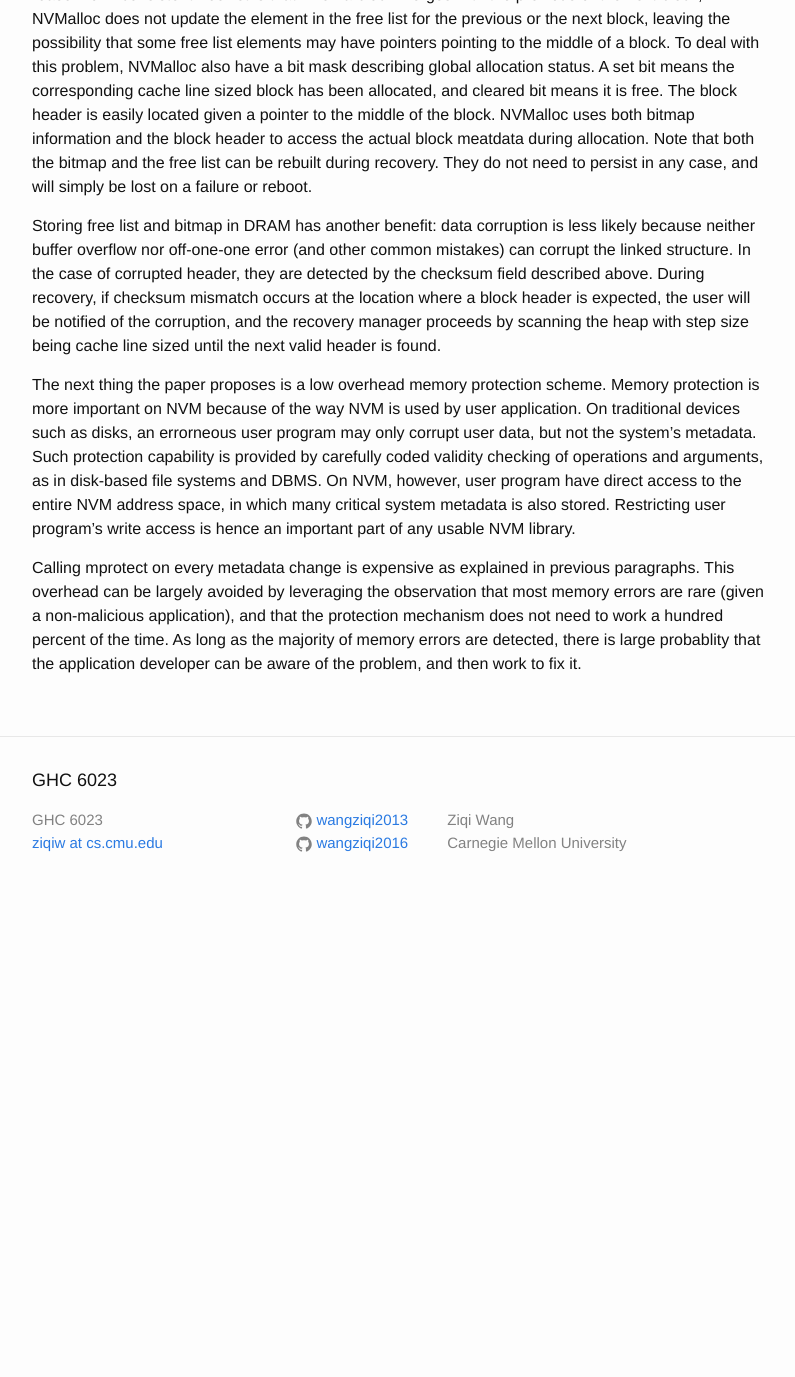
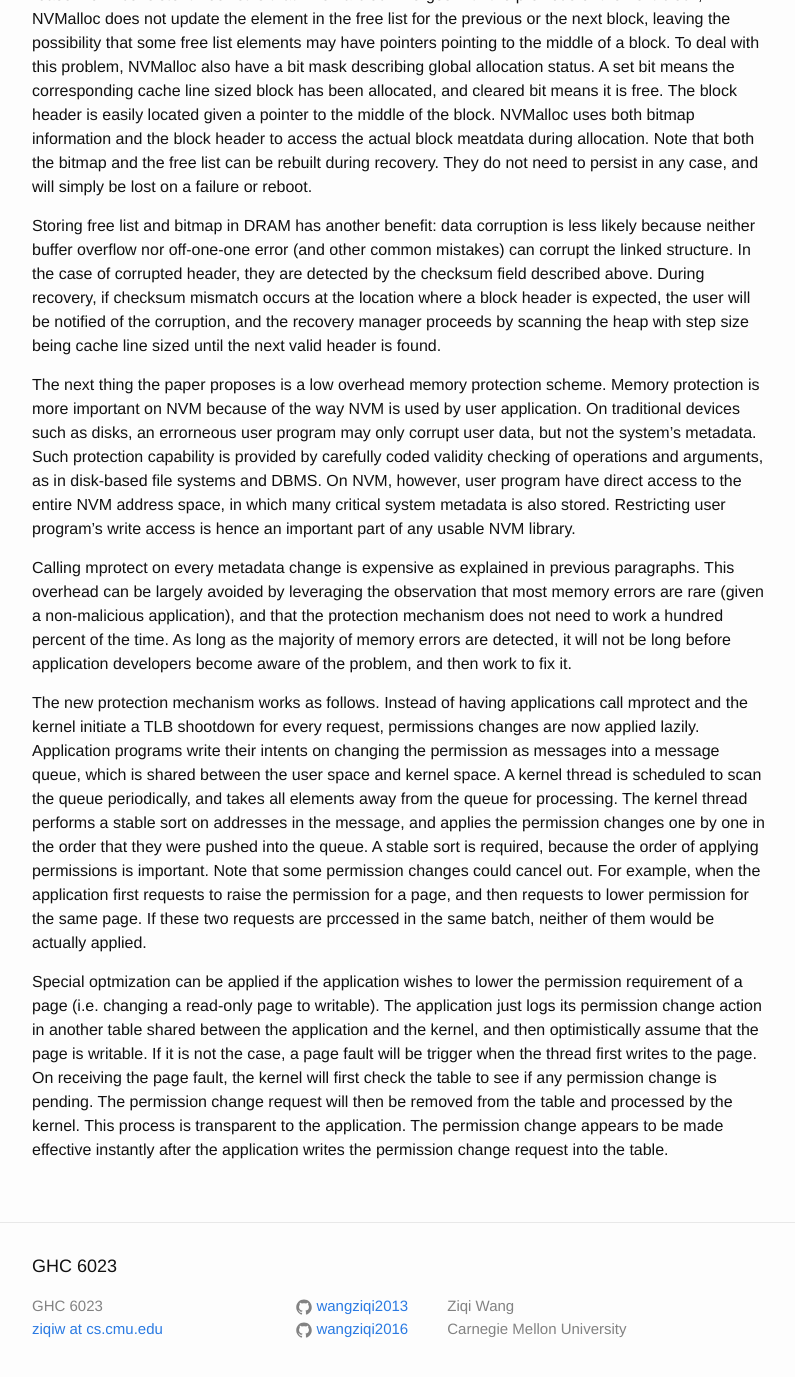
Before and after one commit to wangziqi2013/wangziqi2013.github.io, a Jekyll site: the page built from _posts/2019-02-04-consistent-durable-and-safe.markdown, in a window 1280 px wide and 1400 px high, scrolled down 2435 px. Shown: the top 1377 px of the window, without its empty margins (238-1033 px from the left). Built offline with Jekyll 4.4.1, drawn with Linux system fonts in a browser that asks for light colours; before the commit the page ends 3349 px from its top, so only the background shows below that.

Commit message:
Adding special opt

```diff
--- a/_posts/2019-02-04-consistent-durable-and-safe.markdown
+++ b/_posts/2019-02-04-consistent-durable-and-safe.markdown
@@ -106,4 +106,22 @@ user program's write access is hence an important part of any usable NVM library
 Calling mprotect on every metadata change is expensive as explained in previous paragraphs. This overhead can be largely
 avoided by leveraging the observation that most memory errors are rare (given a non-malicious application), and that the
 protection mechanism does not need to work a hundred percent of the time. As long as the majority of memory errors are
-detected, there is large probablity that the application developer can be aware of the problem, and then work to fix it.
+detected, it will not be long before application developers become aware of the problem, and then work to fix it.
+
+The new protection mechanism works as follows. Instead of having applications call mprotect and the kernel initiate
+a TLB shootdown for every request, permissions changes are now applied lazily. Application programs write their intents
+on changing the permission as messages into a message queue, which is shared between the user space and kernel space.
+A kernel thread is scheduled to scan the queue periodically, and takes all elements away from the queue for processing.
+The kernel thread performs a stable sort on addresses in the message, and applies the permission changes one by one
+in the order that they were pushed into the queue. A stable sort is required, because the order of applying permissions
+is important. Note that some permission changes could cancel out. For example, when the application first requests to
+raise the permission for a page, and then requests to lower permission for the same page. If these two requests are
+prccessed in the same batch, neither of them would be actually applied.
+
+Special optmization can be applied if the application wishes to lower the permission requirement of a page (i.e. changing
+a read-only page to writable). The application just logs its permission change action in another table shared between the
+application and the kernel, and then optimistically assume that the page is writable. If it is not the case, a page fault
+will be trigger when the thread first writes to the page. On receiving the page fault, the kernel will first check
+the table to see if any permission change is pending. The permission change request will then be removed from the table
+and processed by the kernel. This process is transparent to the application. The permission change appears to be made
+effective instantly after the application writes the permission change request into the table.
```
